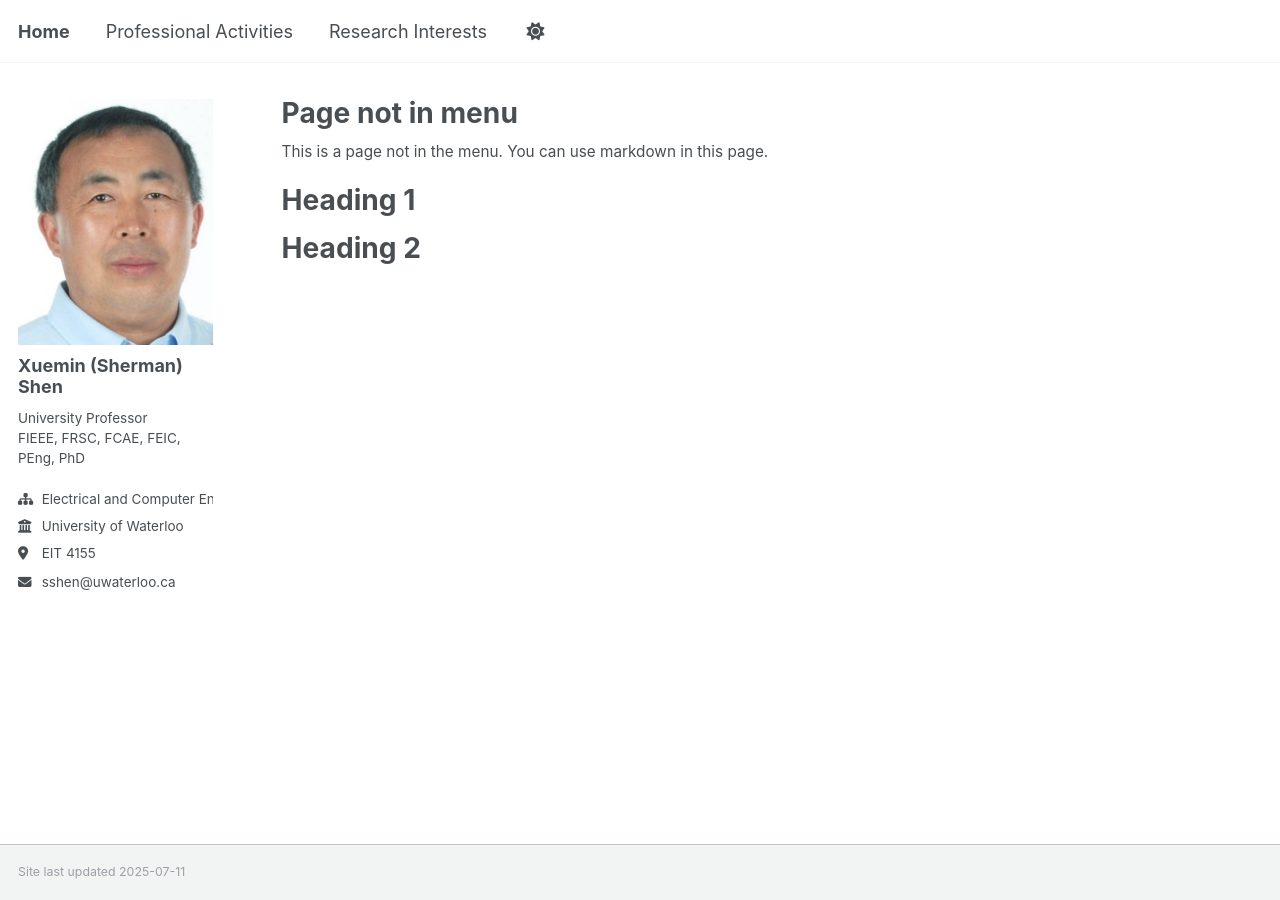
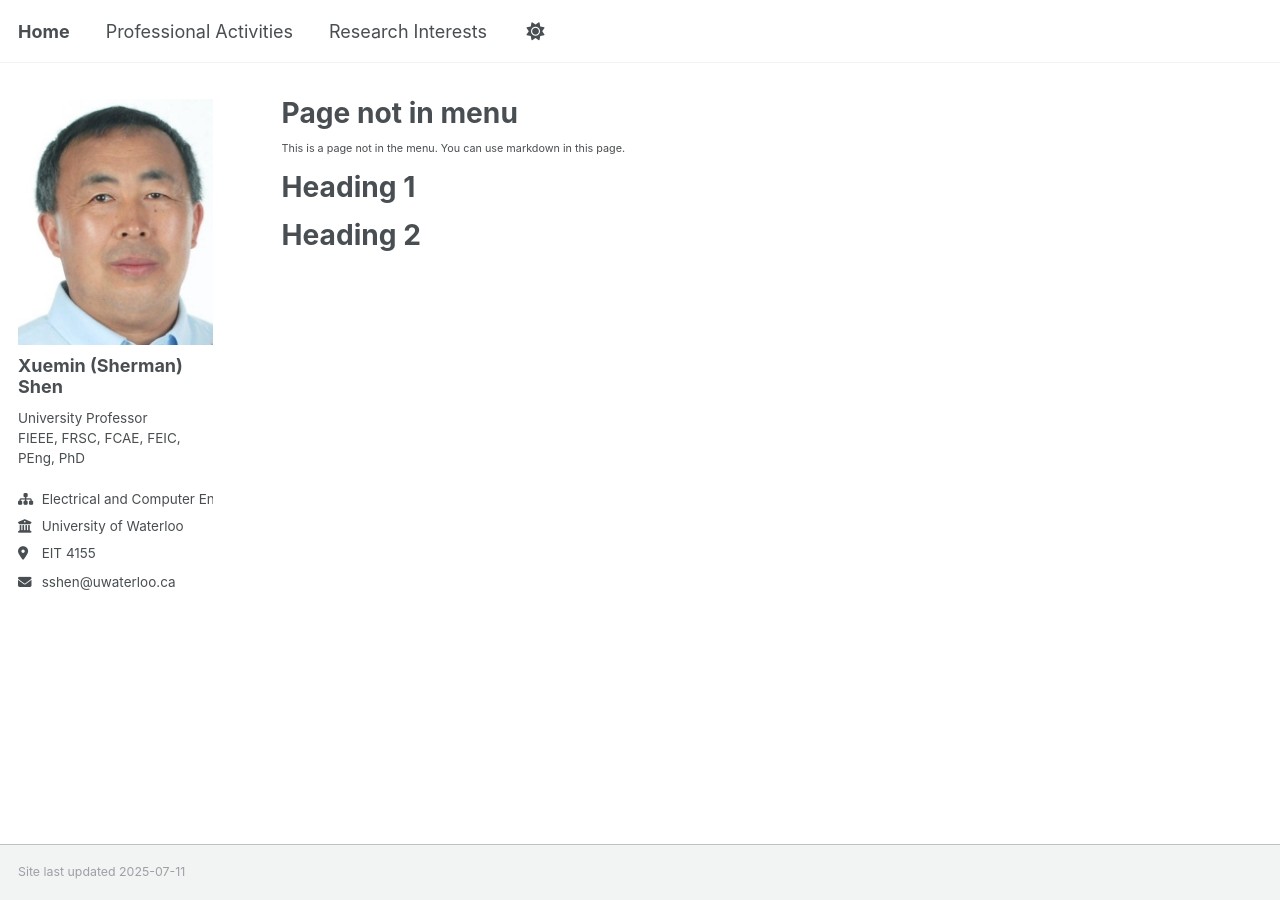
Before and after one commit to m64he/sshen, a Jekyll site: the page built from _pages/non-menu-page.md, in a window 1280 px wide. Built offline with Jekyll 4.4.1, drawn with Linux system fonts in a browser that asks for light colours; a script that is not in the unit is left out.

Commit message:
Update _page.scss

```diff
--- a/_sass/layout/_page.scss
+++ b/_sass/layout/_page.scss
@@ -56,7 +56,7 @@
   }
 
   p, li, dl {
-    font-size: 0.85em;
+    font-size: 0.6em;
   }
 
   /* paragraph indents */
```
